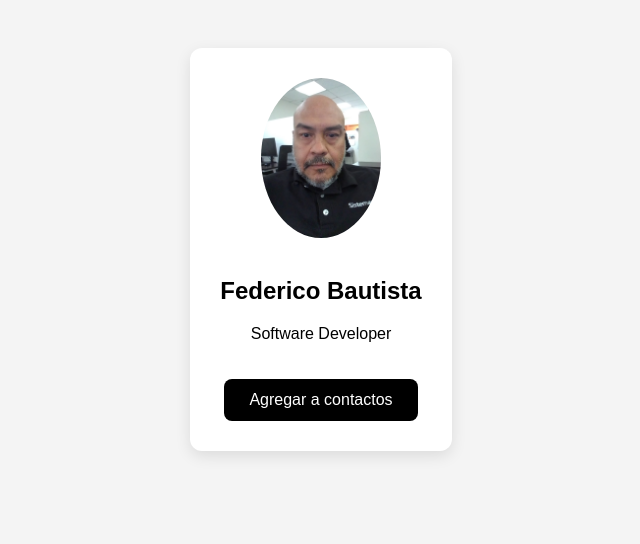
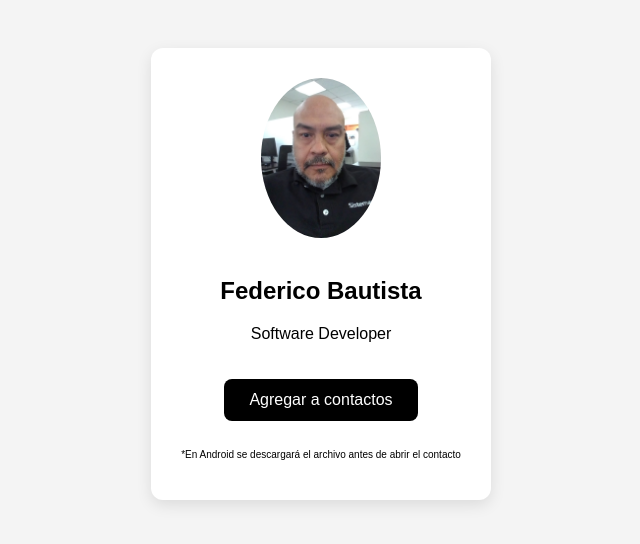
Before and after one commit to myGitHubFbs/AppVcfs, a plain HTML site: page pages/fede/index.html in a window 1280 px wide. Shown: the whole page, without its empty margins (319-959 px from the left). Drawn offline with Linux system fonts and the light colour scheme.

Commit message:
Cambio de mensaje Android

```diff
--- a/pages/fede/index.html
+++ b/pages/fede/index.html
@@ -44,6 +44,9 @@
     <a class="btn" href="../../vcards/fede/fede.vcf">
       Agregar a contactos
     </a>
+
+    <br /><br />
+    <p style="font-size: 10px;">*En Android se descargará el archivo antes de abrir el contacto</p>
   </div>
 </body>
 </html>
```
